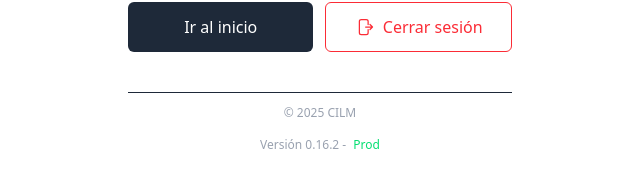
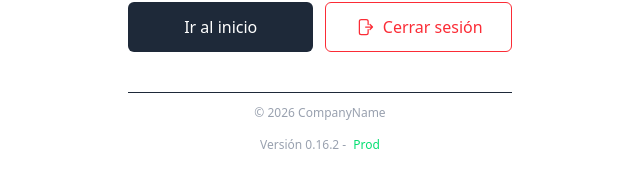
Before and after one commit to EdgarJr30/proyecto-de-grado-cms, a React (Vite) app: page /403 in a window 1280 px wide. Shown: the part 219-402 px from the top of the page, without its empty margins (320-960 px from the left). Built offline with nearby package versions, Linux system fonts and the light colour scheme; no server answers; the database is empty.

Commit message:
feat(ui): make footer and forbidden page branding dynamic

```diff
--- a/src/components/ui/Footer.tsx
+++ b/src/components/ui/Footer.tsx
@@ -1,15 +1,21 @@
 import AppVersion from './AppVersion';
+import { useBranding } from '../../context/BrandingContext';
+
 export default function Footer() {
+  const { societyName } = useBranding();
+  const year = new Date().getFullYear();
+
   return (
     <footer className="bg-white border-t border-gray-200">
       <div className="mx-auto max-w-7xl px-4 py-3 md:flex md:items-center md:justify-between lg:px-8">
         <p className="mb-2 text-center text-xs text-gray-500 md:mb-0 md:order-1">
-                    &copy; 2025 CILM. All rights reserved.
+          © {year} {societyName}. All rights reserved.
         </p>
+
         <div className="flex justify-center md:order-2">
           <AppVersion />
         </div>
       </div>
     </footer>
-    )
+  );
 }
--- a/src/pages/ForbiddenPage.tsx
+++ b/src/pages/ForbiddenPage.tsx
@@ -1,10 +1,13 @@
-// src/pages/ForbiddenPage.tsx
 import { useNavigate } from 'react-router-dom';
 import AppVersion from '../components/ui/AppVersion';
 import { signOut } from '../utils/auth';
+import { useBranding } from '../context/BrandingContext';
 
 export default function ForbiddenPage() {
   const navigate = useNavigate();
+  const { societyName } = useBranding();
+
+  const year = new Date().getFullYear();
 
   const handleLogout = async () => {
     try {
@@ -36,14 +39,19 @@ export default function ForbiddenPage() {
       <div className="mt-6 flex flex-col sm:flex-row gap-3 w-full max-w-sm">
         <button
           onClick={goHome}
-          className="w-full px-4 py-3 rounded-md bg-gray-800 hover:bg-gray-700 text-white font-medium transition focus:outline-none focus-visible:ring-2 focus-visible:ring-blue-500 focus-visible:ring-offset-2 focus-visible:ring-offset-gray-900"
+          className="w-full px-4 py-3 rounded-md bg-gray-800 hover:bg-gray-700 text-white font-medium transition
+                     focus:outline-none focus-visible:ring-2 focus-visible:ring-blue-500 focus-visible:ring-offset-2
+                     focus-visible:ring-offset-gray-900"
         >
           Ir al inicio
         </button>
 
         <button
           onClick={handleLogout}
-          className="w-full flex items-center justify-center gap-2 px-4 py-3 rounded-md border border-red-500 text-red-500 hover:bg-red-500/10 transition font-medium focus:outline-none focus-visible:ring-2 focus-visible:ring-red-500 focus-visible:ring-offset-2 focus-visible:ring-offset-gray-900"
+          className="w-full flex items-center justify-center gap-2 px-4 py-3 rounded-md border border-red-500
+                     text-red-500 hover:bg-red-500/10 transition font-medium
+                     focus:outline-none focus-visible:ring-2 focus-visible:ring-red-500 focus-visible:ring-offset-2
+                     focus-visible:ring-offset-gray-900"
         >
           <svg
             xmlns="http://www.w3.org/2000/svg"
@@ -66,7 +74,7 @@ export default function ForbiddenPage() {
 
       {/* Footer */}
       <div className="px-4 py-3 text-xs text-gray-400 border-t border-gray-800 mt-10 w-full max-w-sm">
-        © 2025 CILM
+        © {year} {societyName}
       </div>
       <AppVersion className="text-center mt-0 mb-2" />
     </div>
```
Lines whose indentation alone changed are shown as unchanged.
